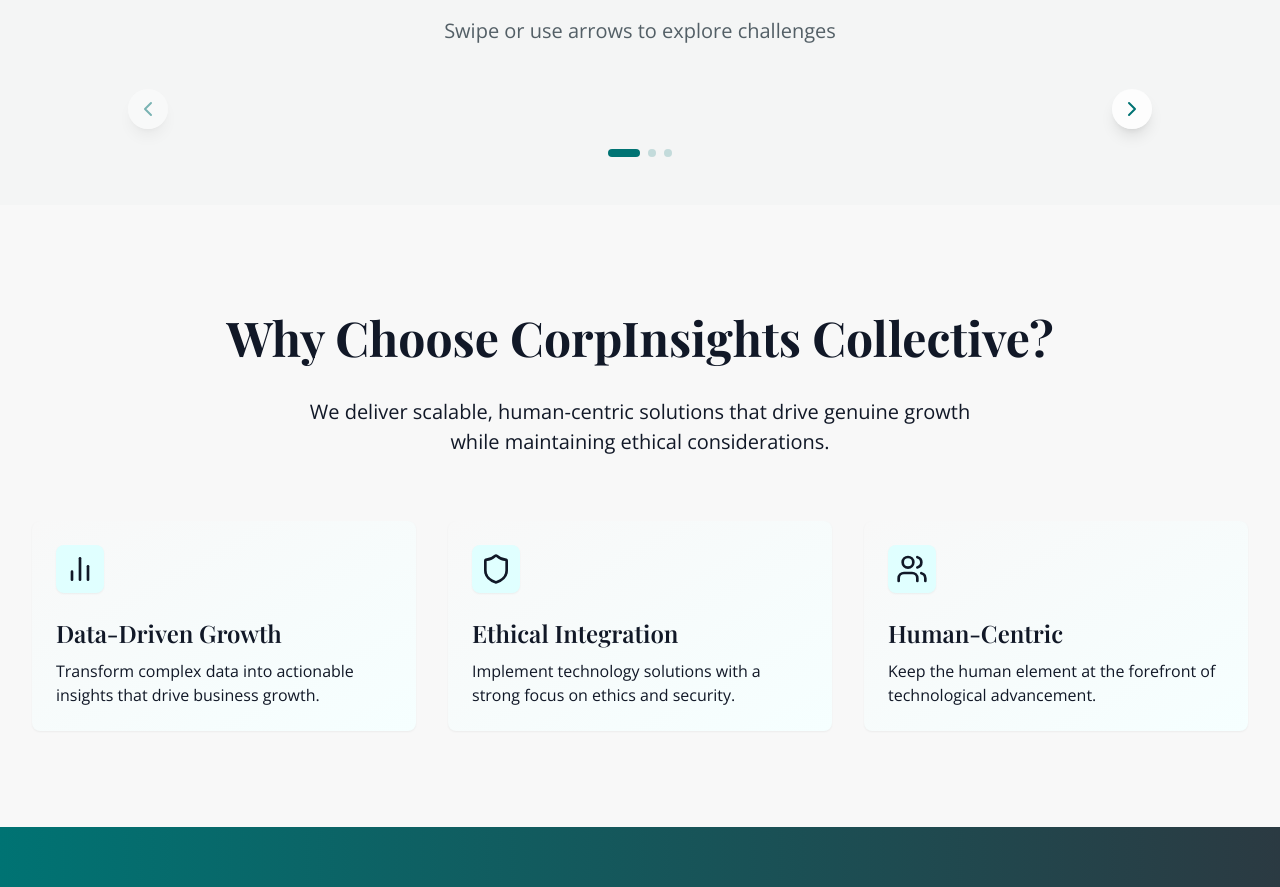
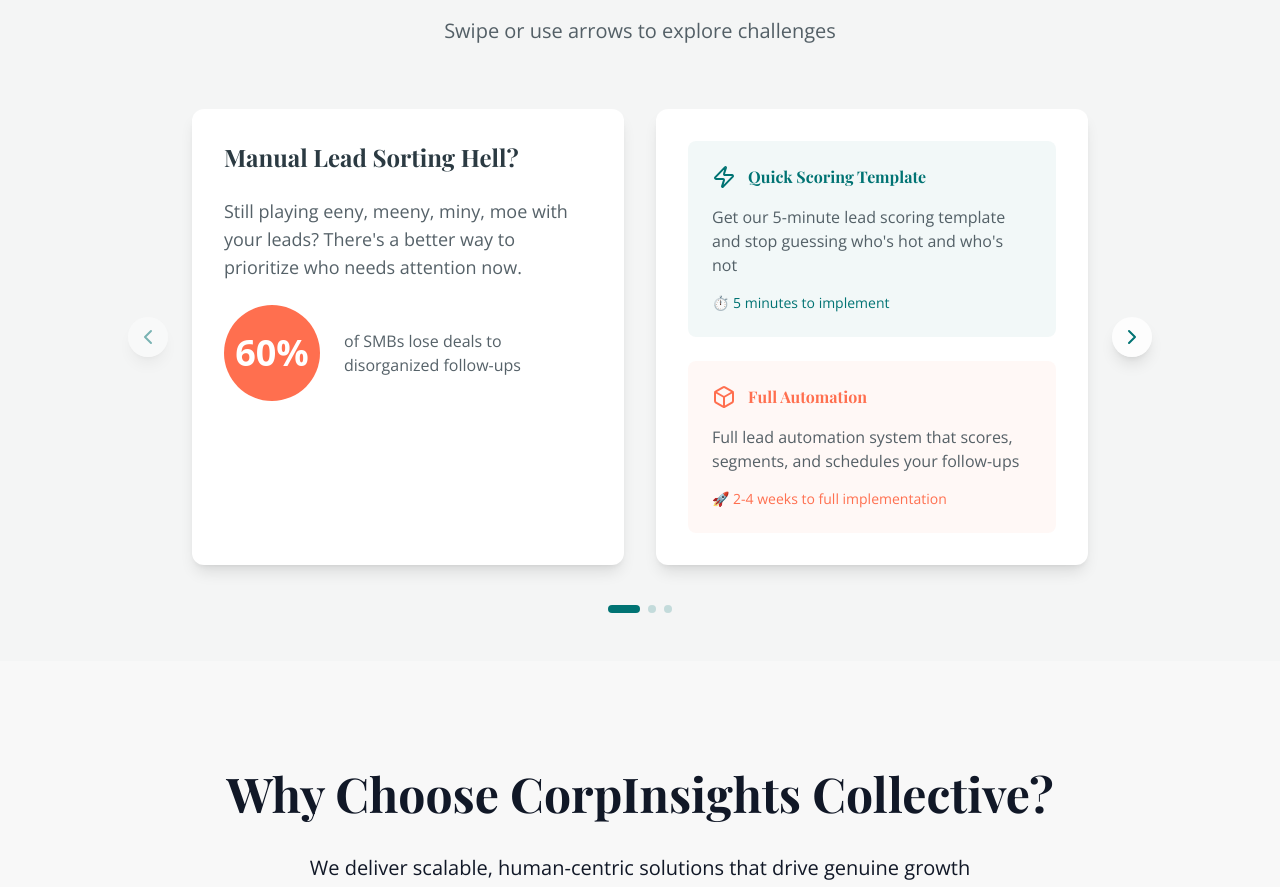
Before and after one commit to Detroit-ish/corpinsightscollective_new, a Next.js app: page / in a window 1280 px wide. Shown: the part 951-1838 px from the top of the page. Built offline with nearby package versions, Linux system fonts and the light colour scheme; a web font is replaced by a local one.

Commit message:
fix: restore desktop view and enhance desktop styling

```diff
--- a/src/components/features/pain-points/PainPointCard.tsx
+++ b/src/components/features/pain-points/PainPointCard.tsx
@@ -55,8 +55,8 @@ export const PainPointCard = ({
         </p>
 
         <div className="flex items-center gap-6">
-          <div className="w-20 h-20 rounded-full bg-[#FF6F4F] flex items-center justify-center">
-            <span className="text-3xl font-bold text-white">{data.stats.value}</span>
+          <div className="w-20 h-20 lg:w-24 lg:h-24 rounded-full bg-[#FF6F4F] flex items-center justify-center">
+            <span className="text-3xl lg:text-4xl font-bold text-white">{data.stats.value}</span>
           </div>
           <p className="flex-1 text-[#2B3A42]/80 font-opensans">
             {data.stats.context}
@@ -77,7 +77,7 @@ export const PainPointCard = ({
   const SolutionsView = () => (
     <div className="h-full flex flex-col space-y-6">
       {/* Quick Win */}
-      <div className="flex-1 bg-[#007373]/5 rounded-lg p-6">
+      <div className="flex-1 bg-[#007373]/5 rounded-lg p-6 lg:hover:shadow-md lg:transition-shadow">
         <div className="flex items-center gap-3 mb-4">
           <Zap className="text-[#007373]" />
           <h4 className="font-playfair font-bold text-[#007373]">
@@ -93,7 +93,7 @@ export const PainPointCard = ({
       </div>
 
       {/* Systemic Fix */}
-      <div className="flex-1 bg-[#FF6F4F]/5 rounded-lg p-6">
+      <div className="flex-1 bg-[#FF6F4F]/5 rounded-lg p-6 lg:hover:shadow-md lg:transition-shadow">
         <div className="flex items-center gap-3 mb-4">
           <Box className="text-[#FF6F4F]" />
           <h4 className="font-playfair font-bold text-[#FF6F4F]">
@@ -120,10 +120,10 @@ export const PainPointCard = ({
   return (
     <div className={cn(
       "w-full",
-      // Mobile: Vertical stack with swipe
-      "block lg:hidden",
       className
     )}>
+      {/* Mobile View */}
+      <div className="block lg:hidden">
         <motion.div
           className="relative w-full aspect-[3/4] touch-none"
           drag
@@ -151,15 +151,26 @@ export const PainPointCard = ({
             </motion.div>
           </AnimatePresence>
         </motion.div>
+      </div>
 
       {/* Desktop Layout */}
       <div className="hidden lg:grid lg:grid-cols-[1fr_1fr] lg:gap-8">
-        <div className="bg-white rounded-xl shadow-lg p-8">
+        <motion.div
+          className="bg-white rounded-xl shadow-lg p-8"
+          initial={{ opacity: 0, x: -20 }}
+          animate={{ opacity: 1, x: 0 }}
+          transition={{ duration: 0.3 }}
+        >
           <MainView />
-        </div>
-        <div className="bg-white rounded-xl shadow-lg p-8">
+        </motion.div>
+        <motion.div
+          className="bg-white rounded-xl shadow-lg p-8"
+          initial={{ opacity: 0, x: 20 }}
+          animate={{ opacity: 1, x: 0 }}
+          transition={{ duration: 0.3 }}
+        >
           <SolutionsView />
-        </div>
+        </motion.div>
       </div>
     </div>
   );
```
Lines whose indentation alone changed are shown as unchanged.
